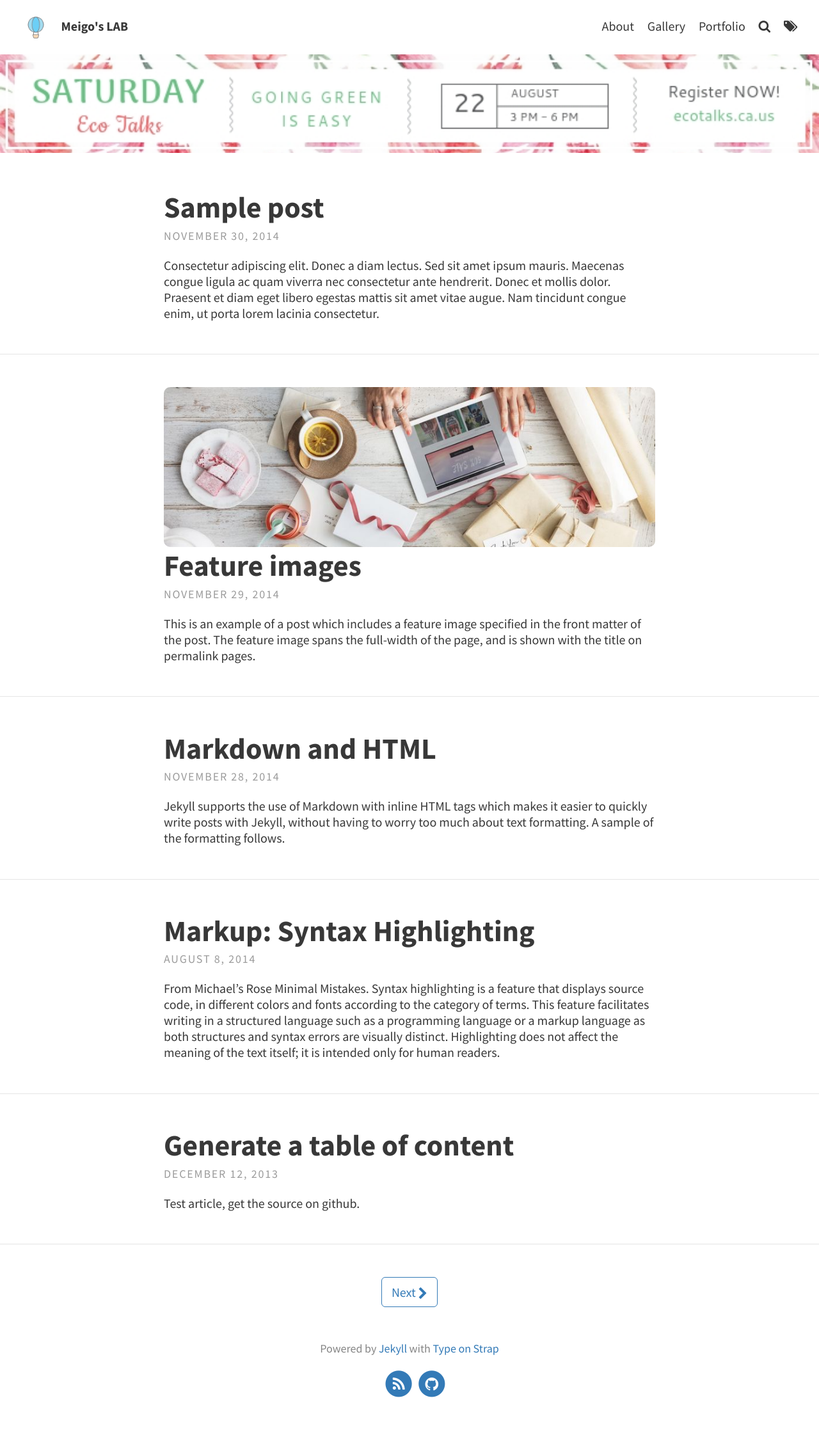
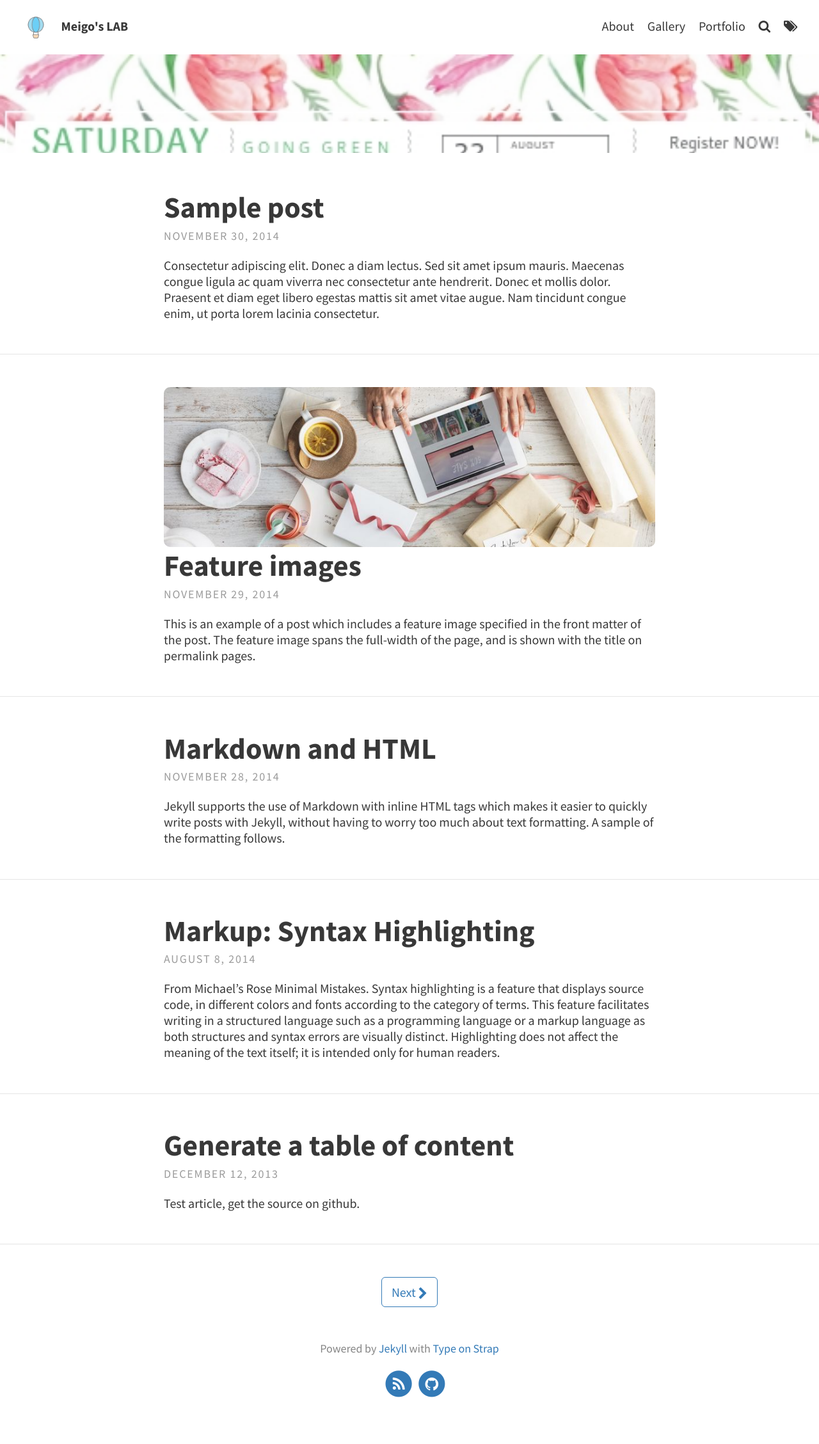
Before and after one commit to meigo0929/meigo0929.github.io, a Jekyll site: the page built from index.html, in a window 1280 px wide. Shown: the whole page at 64% size. Built offline with Jekyll 4.4.1, drawn with Linux system fonts in a browser that asks for light colours; the list of posts is cut into pages by our own code.

Commit message:
Update _config.yml

```diff
--- a/_config.yml
+++ b/_config.yml
@@ -15,7 +15,7 @@ theme_settings:
 
   # Header and footer text
   header_text: > #two or three lines to describe your site
-  header_text_feature_image: assets/img/pexels/1.jpeg
+  header_text_feature_image: assets/img/pexels/2.jpeg
   footer_text: >
    Powered by <a href="https://jekyllrb.com/">Jekyll</a> with <a href="https://github.com/sylhare/Type-on-Strap">Type on Strap</a>
 
```
